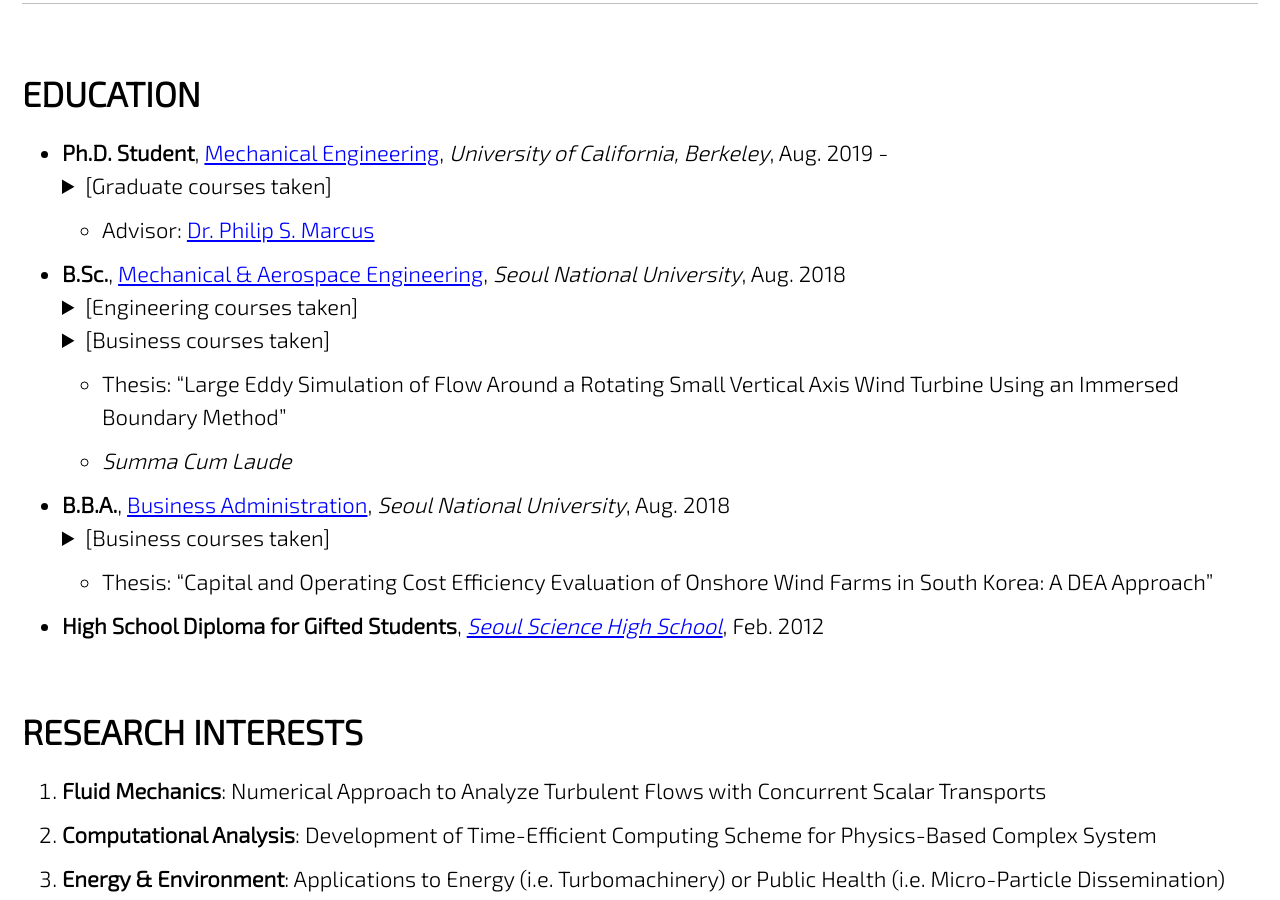
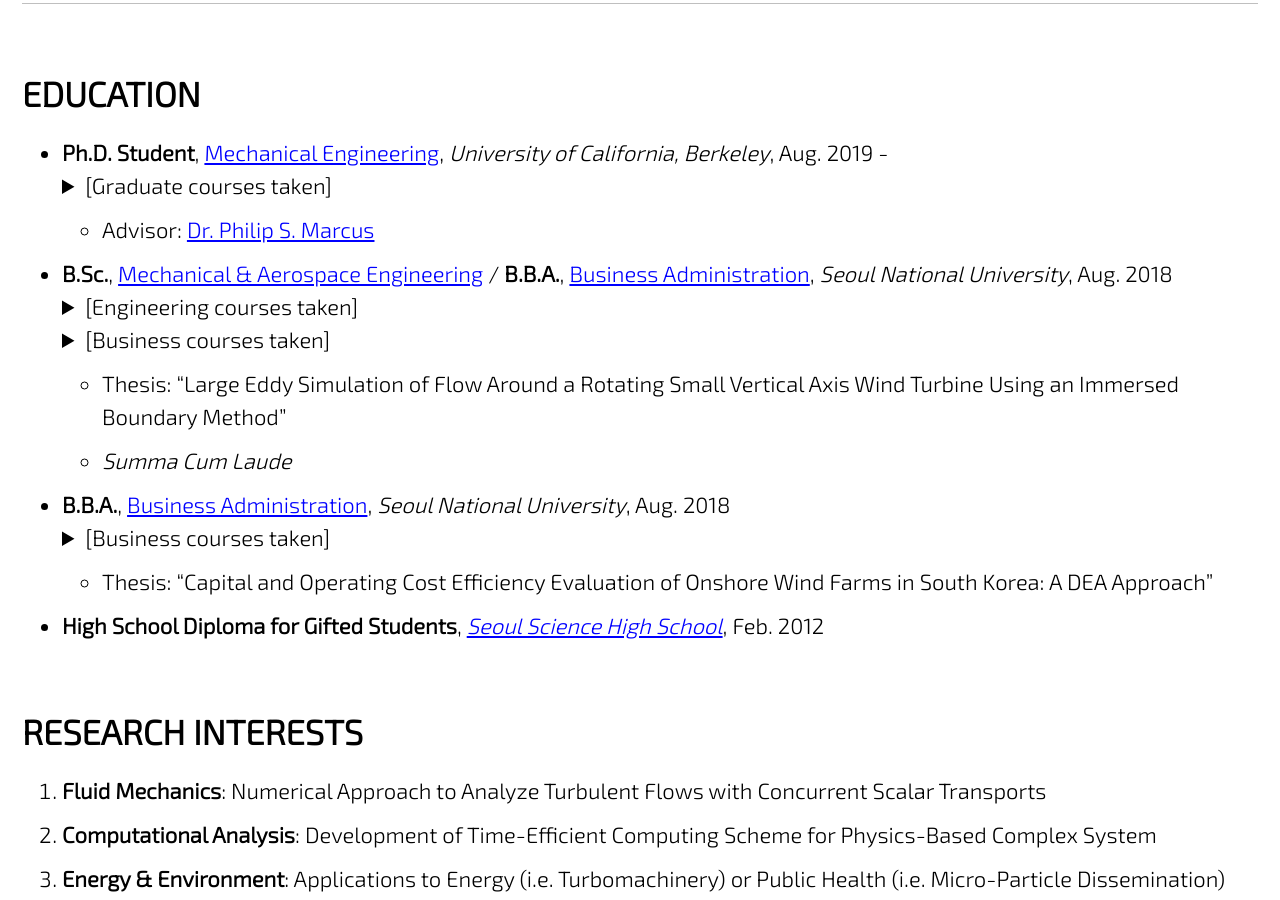
Before and after one commit to jun9303/jun9303.github.io, a Jekyll site: the page built from _pages/about.md, in a window 1280 px wide and 900 px high, scrolled down 628 px. Built offline with Jekyll 4.4.1, drawn with Linux system fonts in a browser that asks for light colours; cached includes are drawn as plain includes; nearby versions of some CDN libraries.

Commit message:
Signed-off-by: Joon <jun9303@gmail.com>

```diff
--- a/_pages/about.md
+++ b/_pages/about.md
@@ -24,7 +24,7 @@ feature_row:
       <small>Advanced Fluid Mechanics 1, Engineering Aerodynamics, Spectral Methods for Fluid Dynamics, Vortex Dynamics</small>
     </details>
   + Advisor: [Dr. Philip S. Marcus](https://me.berkeley.edu/people/philip-s-marcus/)
-- **B.Sc.**, [Mechanical & Aerospace Engineering](http://me.snu.ac.kr/en), *Seoul National University*, Aug. 2018
+- **B.Sc.**, [Mechanical & Aerospace Engineering](http://me.snu.ac.kr/en) / **B.B.A.**, [Business Administration](http://cba.snu.ac.kr/en), *Seoul National University*, Aug. 2018
     <details>
       <summary>[Engineering courses taken]</summary>
 
```
